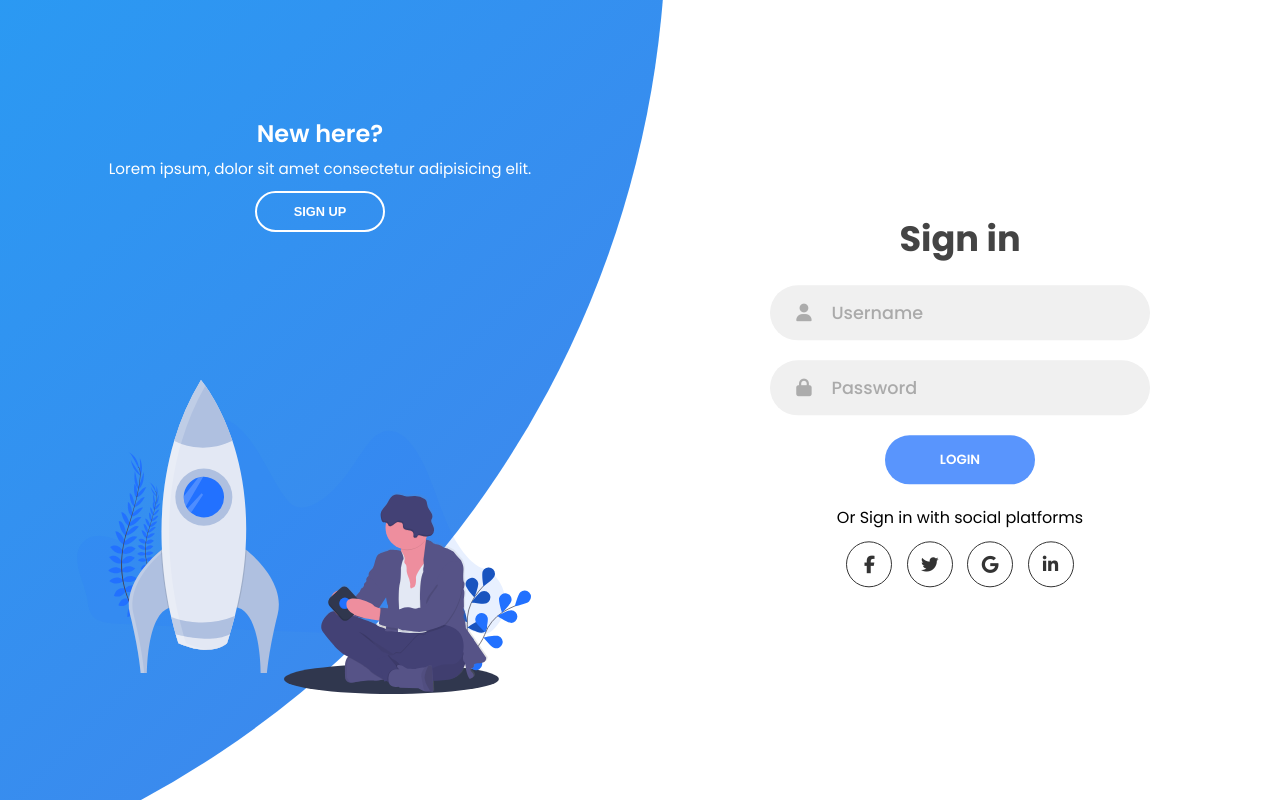
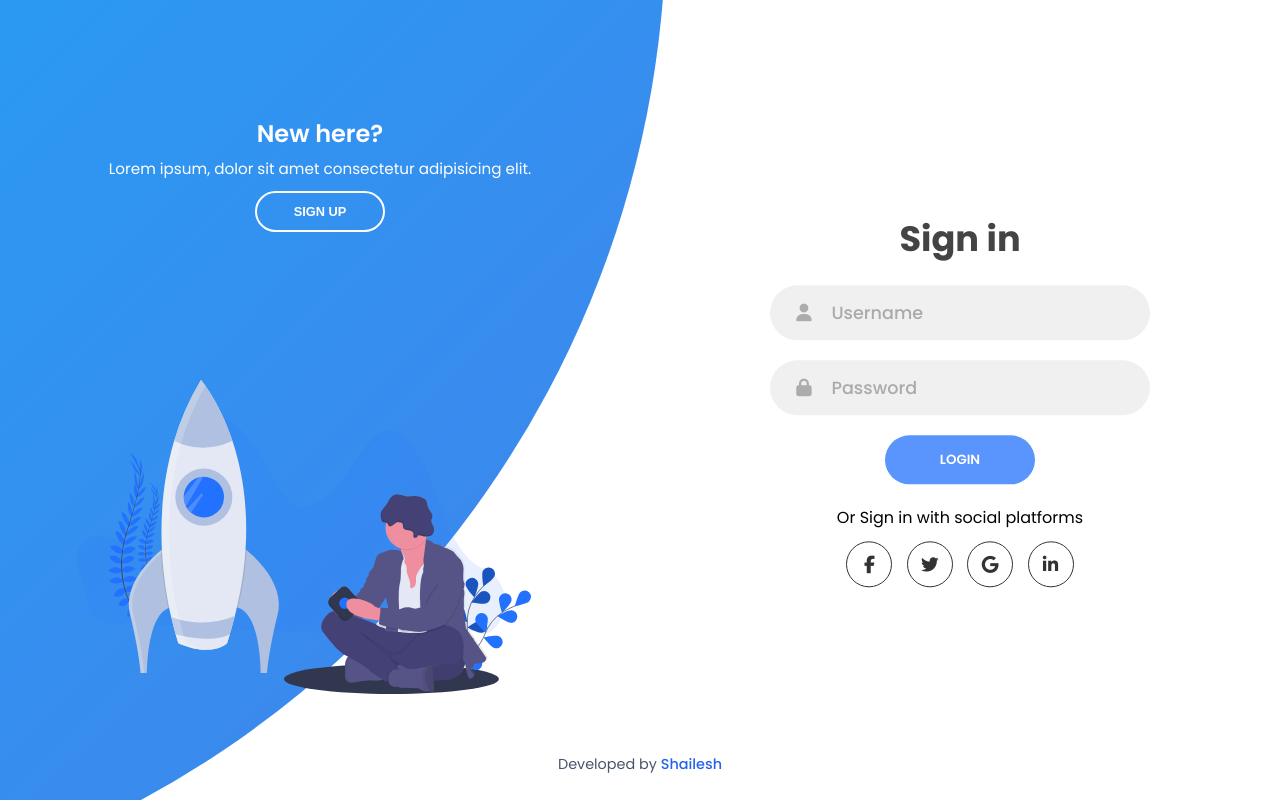
Before and after one commit to shailesh-benni/KodJobs-Shailesh, a React (Vite) app: page /login in a window 1280 px wide. Built offline with nearby package versions, Linux system fonts and the light colour scheme.

Commit message:
Nine Commit

```diff
--- a/src/components/Login.css
+++ b/src/components/Login.css
@@ -435,3 +435,24 @@ form.sign-in-form {
 .Toastify__progress-bar {
   background: rgba(255, 255, 255, 0.7);
 }
+
+.footer-text {
+  text-align: center;
+  padding: 20px 0;
+  color: #666;
+  font-size: 0.9rem;
+  position: absolute;
+  bottom: 900px;
+  width: 100%;
+  background: transparent;
+}
+
+.footer-text a {
+  color: #1e88e5;
+  text-decoration: none;
+  font-weight: 500;
+}
+
+.footer-text a:hover {
+  text-decoration: underline;
+}
--- a/src/components/Login.jsx
+++ b/src/components/Login.jsx
@@ -202,6 +202,9 @@ const SignInSignUp = ({ setIsAuthenticated }) => {
           <img src={register} className="image" alt="" />
         </div>
       </div>
+      <div className="footer-text">
+        Developed by <a href="https://shaileshbenni.vercel.app/" target="_blank" rel="noopener noreferrer">Shailesh</a>
+      </div>
     </div>
   );
 };
```
